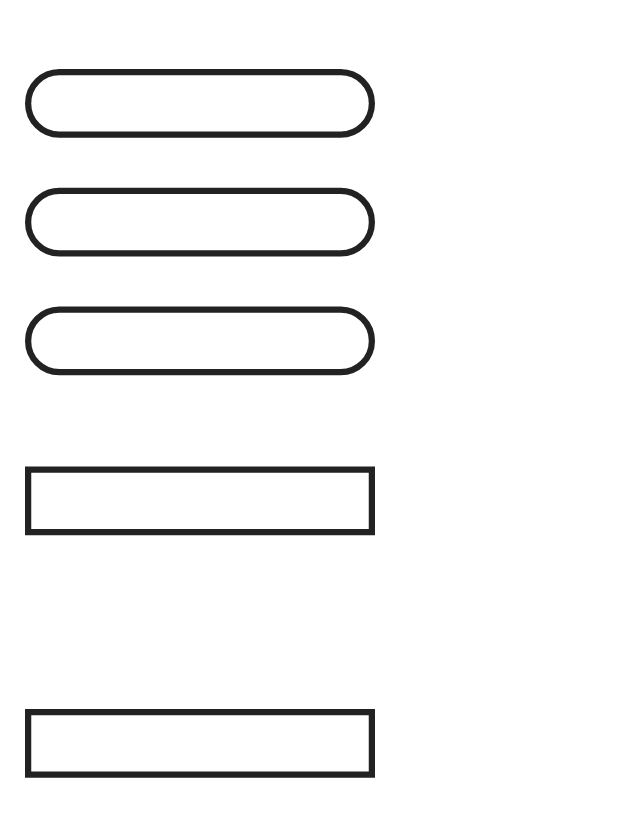
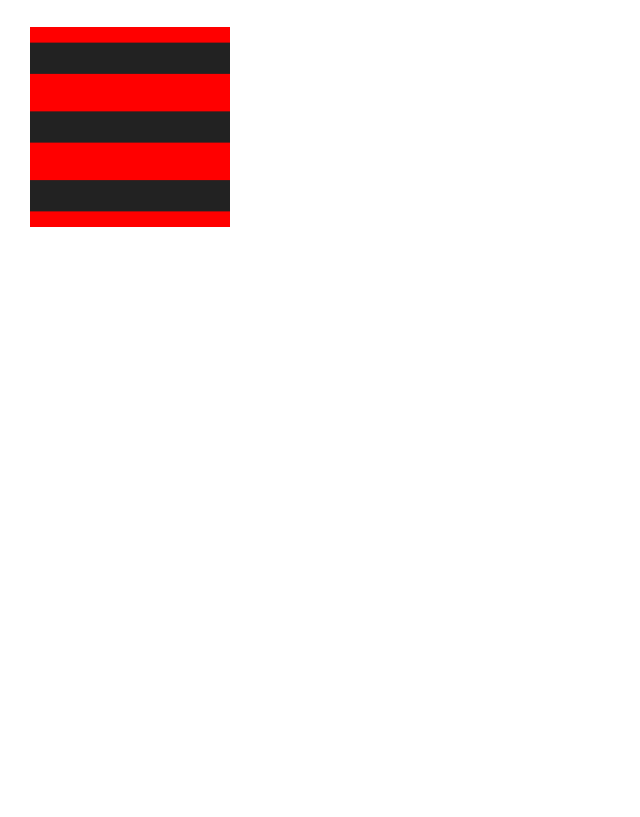
Before and after one commit to tylerfowle/veegee, a website: page dist/html/examples.html in a window 1280 px wide. Shown: the part 61-878 px from the top of the page, without its empty margins (0-640 px from the left). After the commit the page ends 800 px from the top, so only its background shows below. Drawn offline with Linux system fonts and the light colour scheme; files whose address does not match are found by name.

Commit message:
clean up and get ready to start making icons

```diff
--- a/build/scss/stylesheet.scss
+++ b/build/scss/stylesheet.scss
@@ -8,26 +8,11 @@
 
 
 .menu-button {
-  width: 400px;
+  width: 200px;
+  background: red;
+  margin: 30px;
 }
 
-
 .vg-menu {
-  stroke: #222;
-  fill: none;
-
-  rect {
-    margin-bottom: 40px;
-    position: relative;
-    right: 20px;
-  }
-  rect:nth-child(1) {
-    transform: translateY(-60%);
-  }
-  rect:nth-child(3) {
-    transform: translateY(60%);
-  }
-  rect:nth-child(2) {
-    display: none;
-  }
+  fill: #222;
 }
--- a/dist/css/stylesheet.css
+++ b/dist/css/stylesheet.css
@@ -1,10 +1,6 @@
 @import url(scss/normalize.css);
 .vg { display: inline-block; fill: currentColor; vertical-align: middle; shape-rendering: auto; }
 
-.menu-button { width: 400px; }
+.menu-button { width: 200px; background: red; margin: 30px; }
 
-.vg-menu { stroke: #222; fill: none; }
-.vg-menu rect { margin-bottom: 40px; position: relative; right: 20px; }
-.vg-menu rect:nth-child(1) { -webkit-transform: translateY(-60%); transform: translateY(-60%); }
-.vg-menu rect:nth-child(3) { -webkit-transform: translateY(60%); transform: translateY(60%); }
-.vg-menu rect:nth-child(2) { display: none; }
+.vg-menu { fill: #222; }
--- a/dist/html/examples.html
+++ b/dist/html/examples.html
@@ -25,26 +25,14 @@
 
     <!-- BEGIN .menu-button -->
     <div class="menu-button">
-      <svg class="vg vg-menu" width="100%" height="100%" viewBox="0 0 64 64" version="1.1" xmlns="http://www.w3.org/2000/svg" xmlns:xlink="http://www.w3.org/1999/xlink" xml:space="preserve">
-  <g>
-    <path d="M59.5,51.5c0,-1.326 -0.527,-2.598 -1.464,-3.536c-0.938,-0.937 -2.21,-1.464 -3.536,-1.464c-10.459,0 -34.541,0 -45,0c-1.326,0 -2.598,0.527 -3.536,1.464c-0.937,0.938 -1.464,2.21 -1.464,3.536c0,1.326 0.527,2.598 1.464,3.536c0.938,0.937 2.21,1.464 3.536,1.464c10.459,0 34.541,0 45,0c1.326,0 2.598,-0.527 3.536,-1.464c0.937,-0.938 1.464,-2.21 1.464,-3.536c0,0 0,0 0,0Z"/>
-    <path d="M59.5,32.5c0,-1.326 -0.527,-2.598 -1.464,-3.536c-0.938,-0.937 -2.21,-1.464 -3.536,-1.464c-10.459,0 -34.541,0 -45,0c-1.326,0 -2.598,0.527 -3.536,1.464c-0.937,0.938 -1.464,2.21 -1.464,3.536c0,1.326 0.527,2.598 1.464,3.536c0.938,0.937 2.21,1.464 3.536,1.464c10.459,0 34.541,0 45,0c1.326,0 2.598,-0.527 3.536,-1.464c0.937,-0.938 1.464,-2.21 1.464,-3.536c0,0 0,0 0,0Z"/>
-    <path d="M59.5,13.5c0,-1.326 -0.527,-2.598 -1.464,-3.536c-0.938,-0.937 -2.21,-1.464 -3.536,-1.464c-10.459,0 -34.541,0 -45,0c-1.326,0 -2.598,0.527 -3.536,1.464c-0.937,0.938 -1.464,2.21 -1.464,3.536c0,1.326 0.527,2.598 1.464,3.536c0.938,0.937 2.21,1.464 3.536,1.464c10.459,0 34.541,0 45,0c1.326,0 2.598,-0.527 3.536,-1.464c0.937,-0.938 1.464,-2.21 1.464,-3.536c0,0 0,0 0,0Z"/>
-  </g>
+      <svg class="vg vg-menu" width="100%" height="100%" viewBox="0 0 64 64" xmlns="http://www.w3.org/2000/svg">
+  <rect x="0" y="5" width="64" height="10"/>
+  <rect x="0" y="27" width="64" height="10"/>
+  <rect x="0" y="49" width="64" height="10"/>
 </svg>
     </div>
     <!-- END .menu-button -->
 
-
-    <!-- BEGIN .menu-button -->
-    <div class="menu-button">
-      <svg class="vg vg-menu" width="100%" height="100%" viewBox="0 0 64 64" version="1.1" xmlns="http://www.w3.org/2000/svg" xmlns:xlink="http://www.w3.org/1999/xlink" xml:space="preserve">
-    <rect x="4.5" y="46.5" width="55" height="10"/>
-    <rect x="4.5" y="27.5" width="55" height="10"/>
-    <rect x="4.5" y="8.5"  width="55" height="10" />
-</svg>
-    </div>
-    <!-- END .menu-button -->
 
   </div>
   <!-- END .row -->
```
Also changed, not shown: build/examples.html (+1 -7 lines), build/svg/vg-home.svg (deleted), build/svg/vg-magnifying-glass.svg (deleted), build/svg/vg-menu-rounded.svg (deleted), build/svg/vg-menu-test.svg (deleted), build/svg/vg-menu.svg, build/svg/vg-menus.svg (deleted), build/svg/vg-square.svg (deleted), 2 other files.
